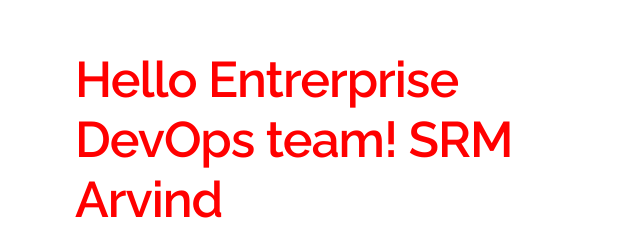
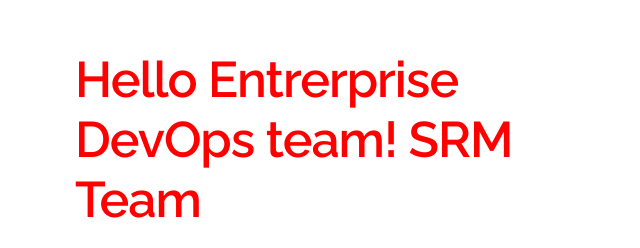
Before and after one commit to arvindvijaya/OpenShift_Demo, a plain HTML site: page html/index.html in a window 1280 px wide. Shown: the part 190-438 px from the top of the page, without its empty margins (85-725 px from the left). Drawn offline with Linux system fonts and the light colour scheme.

Commit message:
updating on master with team

```diff
--- a/html/index.html
+++ b/html/index.html
@@ -34,7 +34,7 @@
   <div class="container">
     <div class="row">
       <div class="one-half column" style="margin-top: 25%">
-        <h1 style="color:red"><b>Hello Entrerprise DevOps team! SRM Arvind</b></h1>
+        <h1 style="color:red"><b>Hello Entrerprise DevOps team! SRM Team</b></h1>
         <img src="images/docker.png"
         <p>This page is served from a <strong>docker</strong> container running basic webserver.</p>
       </div>
```
